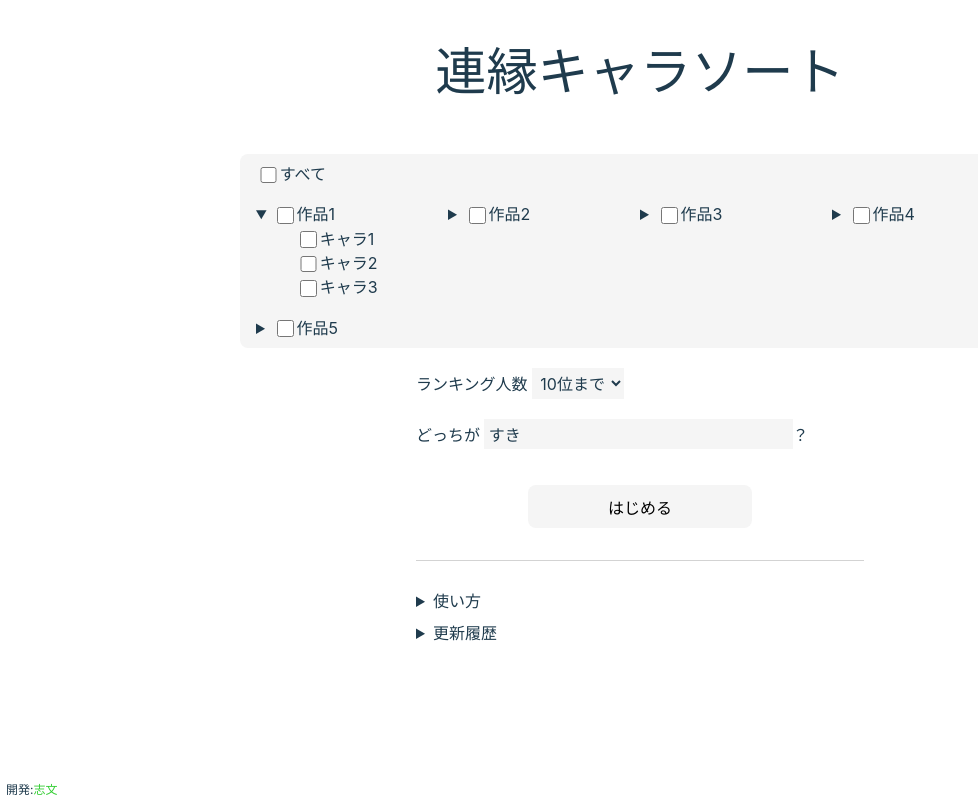
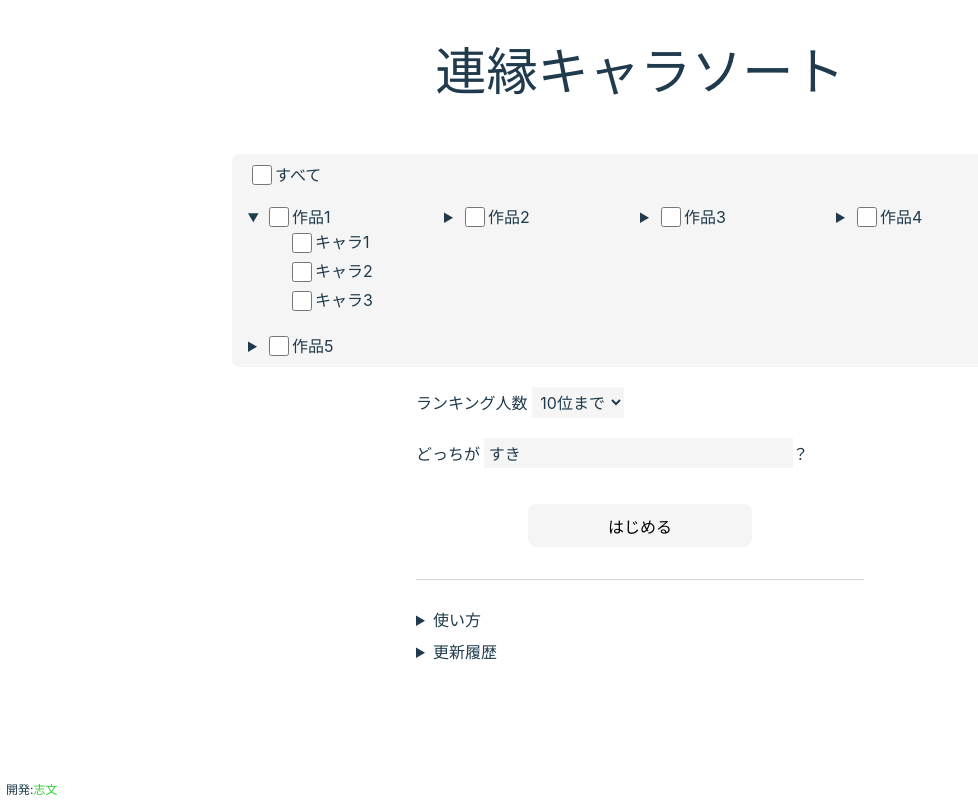
Before and after one commit to shimon1024/lecharsorter, a React (Vite) app: page / in a window 1280 px wide. Both pictures are taken after a click on the heading "作品1". Shown: the whole page, without its empty margins (0-978 px from the left). Built offline with nearby package versions, Linux system fonts and the light colour scheme.

Commit message:
キャラ名が長くて折り返すときは、チェックボックスの下に流れ込まないようにする

```diff
--- a/src/App.css
+++ b/src/App.css
@@ -8,7 +8,7 @@
 }
 
 .main {
-  max-width: 50rem;
+  max-width: 51rem;
   padding: 1.5rem;
 
   display: grid;
--- a/src/Setup.css
+++ b/src/Setup.css
@@ -3,11 +3,19 @@
   padding: 0;
 
   margin: 1em 0 0;
-  min-width: 12em;
+  width: 12.25em;
 }
 
 .gamegroup-tree li {
   list-style-type: none;
+}
+
+.gamegroup-char {
+  display: inline-flex;
+  place-items: start;
+}
+.gamegroup-char > input[type="checkbox"] {
+  flex-shrink: 0;
 }
 
 .setup-title {
--- a/src/Setup.jsx
+++ b/src/Setup.jsx
@@ -8,7 +8,7 @@ function GameGroup({name, chars}) {
         <details>
           <summary><label><input type="checkbox" />{name}</label></summary>
           <ul>
-            {chars.map((c, i) => <li key={i}><label><input type="checkbox" />{c}</label></li>)}
+            {chars.map((c, i) => <li key={i}><label className="gamegroup-char"><input type="checkbox" />{c}</label></li>)}
           </ul>
         </details>
       </li>
@@ -27,8 +27,8 @@ export default function Setup() {
         <label><input type="checkbox" />すべて</label>
         <div className="setup-chars-gamegroup-container">
           <GameGroup name={"作品1"} chars={["キャラ1", "キャラ2", "キャラ3"]} />
-          <GameGroup name={"作品2"} chars={["キャラ4", "キャラ5", "キャラ6"]} />
-          <GameGroup name={"作品3"} chars={["キャラ7", "キャラ8", "キャラ9"]} />
+          <GameGroup name={"作品2"} chars={["キャラ4", "キャラ5", "あいうえおかきくけこ"]} />
+          <GameGroup name={"作品3"} chars={["キャラ7", "キャラ8", "龍龍龍龍龍龍龍龍"]} />
           <GameGroup name={"作品4"} chars={["キャラ10", "キャラ11", "キャラ12"]} />
           <GameGroup name={"作品5"} chars={["キャラ13", "キャラ14", "キャラ15"]} />
         </div>
--- a/src/index.css
+++ b/src/index.css
@@ -59,6 +59,9 @@ button:active {
 }
 
 input[type="checkbox"] {
+  /* reset */
+  font-size: 1rem;
+
   width: 1.25em;
   height: 1.25em;
   accent-color: green;
```
